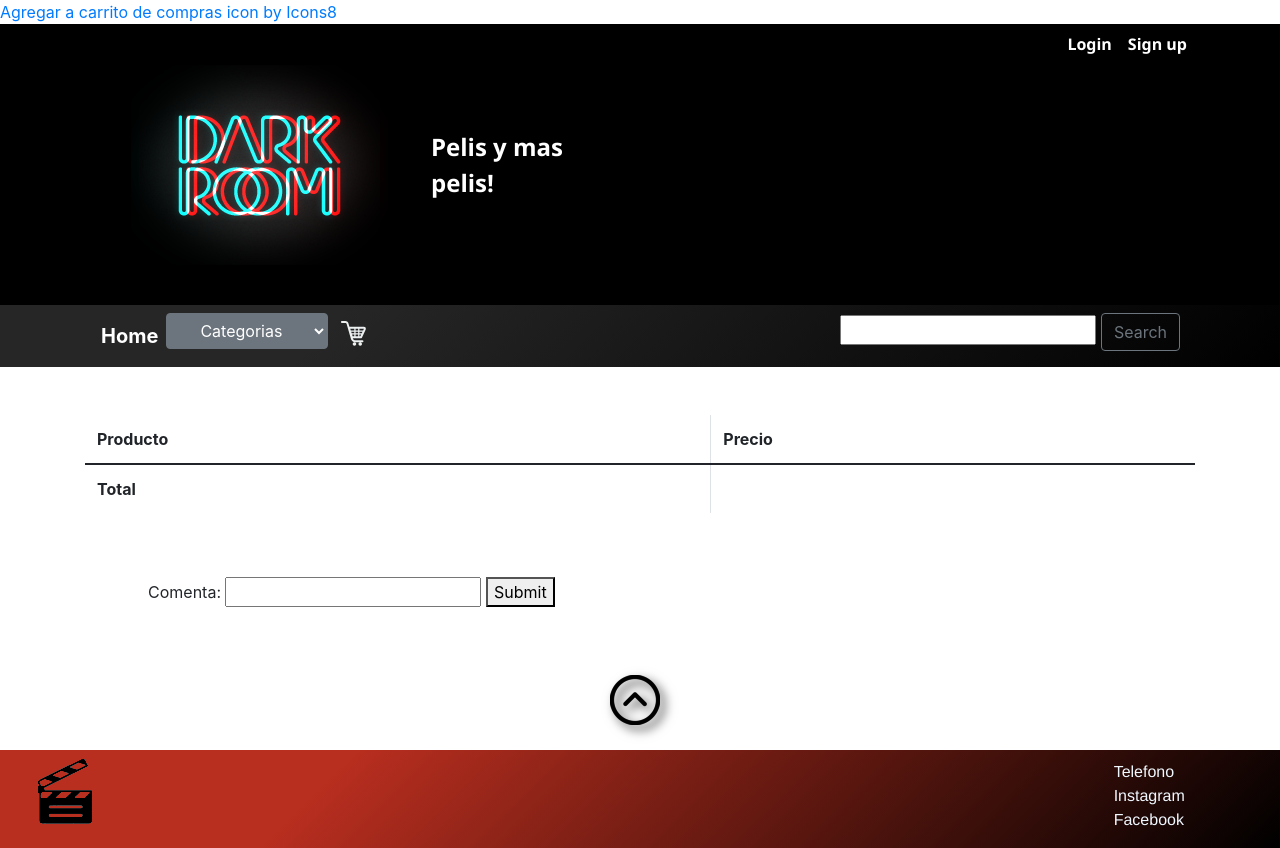
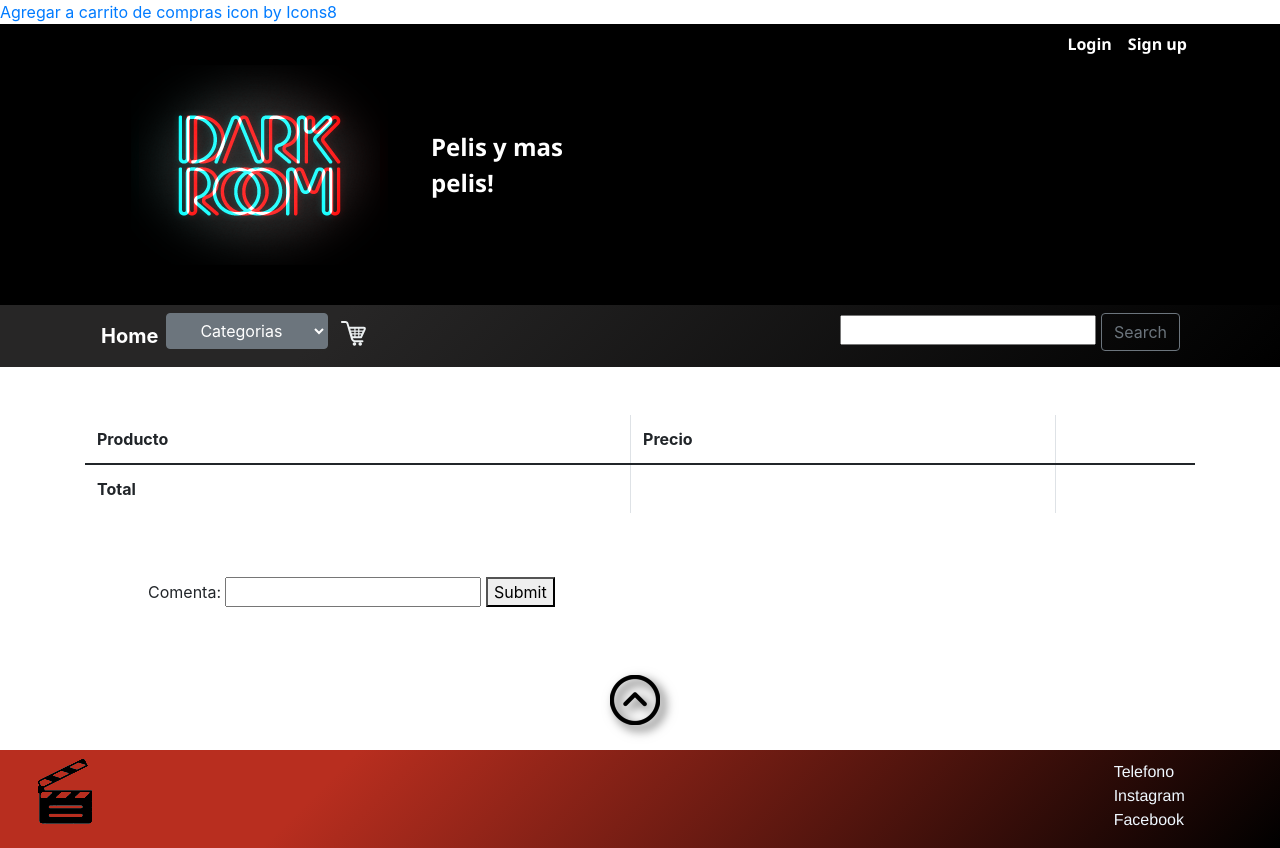
Before and after one commit to ConstanzaCanet/JavaScriptDos, a plain HTML site: page index.html in a window 1280 px wide. Drawn offline with nearby package versions, Linux system fonts and the light colour scheme; no server answers.

Commit message:
carro nTuneo5

```diff
--- a/index.html
+++ b/index.html
@@ -66,6 +66,7 @@
               <tr id="tabla">
                 <th>Producto</th>
                 <th>Precio</th>
+                <th></th>
               </tr>
             </thead>
             <tbody id="impreComprados">
```
Also changed, not shown: carrito.js (+26 -0 lines).
